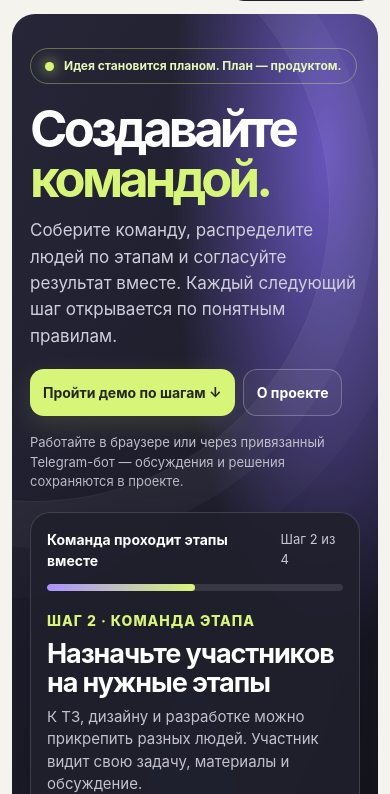
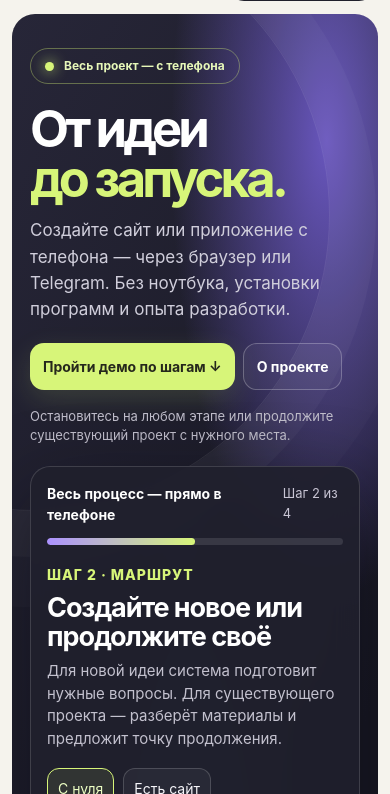
Before and after one commit to nurgeldiserikbay/builder-docs, a plain HTML site: page index.html in a window 390 px wide. Shown: the part 50-844 px from the top of the page. Drawn offline with Linux system fonts and the light colour scheme.

Commit message:
site: highlight phone-first full-cycle product creation

```diff
--- a/index.html
+++ b/index.html
@@ -45,14 +45,14 @@ section{padding:42px 0}.section-head{display:block;margin-bottom:18px}.section-h
   <div class="wrap">
     <section class="hero">
       <div class="intro">
-        <span class="eyebrow"><i class="pulse"></i> Идея становится планом. План — продуктом.</span>
-        <h1>Создавайте<br><em>командой.</em></h1>
-        <p>Соберите команду, распределите людей по этапам и согласуйте результат вместе. Каждый следующий шаг открывается по понятным правилам.</p>
+        <span class="eyebrow"><i class="pulse"></i> Весь проект — с телефона</span>
+        <h1>От идеи<br><em>до запуска.</em></h1>
+        <p>Создайте сайт или приложение с телефона — через браузер или Telegram. Без ноутбука, установки программ и опыта разработки.</p>
         <div class="actions"><a class="btn btn-lime" href="#demo">Пройти демо по шагам&nbsp;↓</a><a class="btn btn-glass" href="docs/product-blueprint.md">О проекте</a></div>
-        <div class="caption">Работайте в браузере или через привязанный Telegram-бот — обсуждения и решения сохраняются в проекте.</div>
+        <div class="caption">Остановитесь на любом этапе или продолжите существующий проект с нужного места.</div>
       </div>
       <div class="demo" id="demo" aria-label="Интерактивная демонстрация этапов">
-        <div class="demo-top"><span class="demo-title">Команда проходит этапы вместе</span><span class="counter" id="counter">Шаг 1 из 4</span></div>
+        <div class="demo-top"><span class="demo-title">Весь процесс — прямо в телефоне</span><span class="counter" id="counter">Шаг 1 из 4</span></div>
         <div class="progress" aria-hidden="true"><span id="progress"></span></div>
         <div class="demo-body" id="demoBody" aria-live="polite"></div>
         <div class="demo-controls">
@@ -75,8 +75,8 @@ section{padding:42px 0}.section-head{display:block;margin-bottom:18px}.section-h
 
   <section class="wrap">
     <div class="final">
-      <div class="final-copy"><span class="kicker">Веб-проект и Telegram — общая картина</span><h2>Сразу видно, что готово и что ждёт проверки</h2><p>Согласуйте этап, передайте результат дальше и увидьте ответственных, открытые замечания и следующий шаг — в браузере или Telegram.</p></div>
-      <div class="final-card"><strong>Готовность по фактам, а не догадкам.</strong><p>Принятые этапы, ожидающие решения и ближайшее действие — в одной сводке.</p><a class="btn" href="docs/product-blueprint.md">Читать концепцию&nbsp;↗</a></div>
+      <div class="final-copy"><span class="kicker">Не нужен ноутбук или специальная настройка</span><h2>Начните с идеи. Продолжите с любого этапа.</h2><p>Пройдите путь до работающего продукта с телефона. Или подключите существующий сайт и выберите, что нужно сделать дальше.</p></div>
+      <div class="final-card"><strong>Всё сохраняется в облачном проекте.</strong><p>Документы, код, предпросмотр и следующий шаг доступны через сайт и Telegram.</p><a class="btn" href="docs/product-blueprint.md">Читать концепцию&nbsp;↗</a></div>
     </div>
   </section>
 </main>
@@ -85,24 +85,24 @@ section{padding:42px 0}.section-head{display:block;margin-bottom:18px}.section-h
 (() => {
   const stages = [
     {
-      kicker:"Шаг 1 · Проект", title:"Создайте проект и пригласите людей", text:"Владелец заводит проект и приглашает коллег, заказчика или разработчика. Каждому можно дать свою роль.",
-      choices:["Владелец","Исполнитель","Проверяющий"],
-      result:"Доступы и роли настраиваются для каждого участника."
+      kicker:"Шаг 1 · Начало", title:"Расскажите, что хотите сделать", text:"Напишите, наговорите или отправьте фото и ссылку. Не нужно знать технические термины.",
+      choices:["Текстом","Голосом","Фото или ссылка"],
+      result:"Можно начать с обычного телефона — без ноутбука и специальных программ."
     },
     {
-      kicker:"Шаг 2 · Команда этапа", title:"Назначьте участников на нужные этапы", text:"К ТЗ, дизайну и разработке можно прикрепить разных людей. Участник видит свою задачу, материалы и обсуждение.",
-      choices:["ТЗ · 2 участника","Дизайн · 2 участника","Разработка · 3 участника"],
-      result:"На одном этапе могут совместно работать несколько человек."
+      kicker:"Шаг 2 · Маршрут", title:"Создайте новое или продолжите своё", text:"Для новой идеи система подготовит нужные вопросы. Для существующего проекта — разберёт материалы и предложит точку продолжения.",
+      choices:["С нуля","Есть сайт","Есть дизайн или код"],
+      result:"Вы сами выбираете этап: от ТЗ и дизайна до исправлений и публикации."
     },
     {
-      kicker:"Шаг 3 · Обсуждение и проверка", title:"Вместе проверьте результат", text:"Исполнители и проверяющие обсуждают версии в браузере или Telegram, задают вопросы и запрашивают изменения.",
-      choices:["Оставить замечание","Попросить доработку","Согласовать версию"],
-      result:"Все замечания, ответы и решения остаются в истории этапа."
+      kicker:"Шаг 3 · Работа", title:"Делайте по одному понятному шагу", text:"Отвечайте в чате или форме, смотрите документы, обсуждайте результат и при желании приглашайте команду.",
+      choices:["Чат и опрос","Проверка результата","Участники проекта"],
+      result:"Работа продолжается в мобильном вебе или Telegram Mini App."
     },
     {
-      kicker:"Шаг 4 · Приёмка и передача", title:"Согласуйте — и двигайтесь дальше", text:"Задайте правило приёмки: достаточно одного проверяющего, нужно большинство или одобрение всех назначенных людей.",
-      choices:["Один проверяющий","Большинство","Все назначенные"],
-      result:"После нужного числа одобрений этап фиксируется, а материалы передаются следующему."
+      kicker:"Шаг 4 · Готовый продукт", title:"Проверьте и запустите онлайн", text:"Посмотрите результат, проверьте основные сценарии и опубликуйте на поддерживаемой площадке — с пошаговыми подсказками.",
+      choices:["Предпросмотр","Проверки","Запуск"],
+      result:"Код, документы и прогресс хранятся в облаке. Устанавливать инструменты не нужно."
     }
   ];
   let current=0;
```
